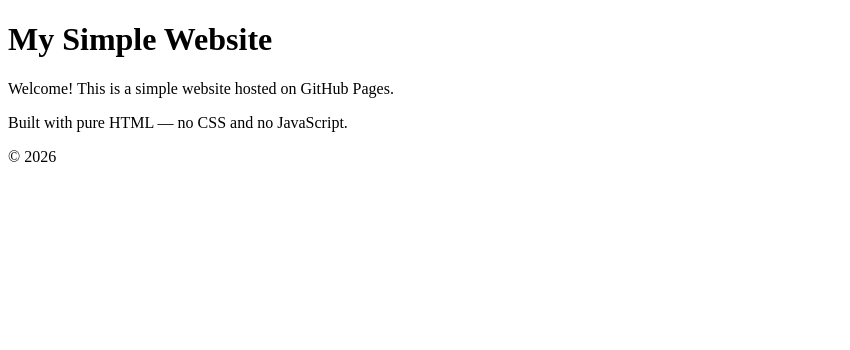
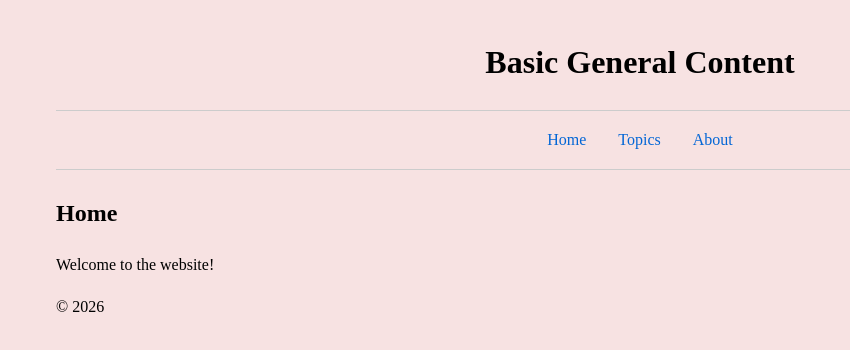
Before and after one commit to brijanya/a, a plain HTML site: page index.html in a window 1280 px wide. Shown: the whole page, without its empty margins (0-850 px from the left). Drawn offline with Linux system fonts and the light colour scheme.

Commit message:
Add topics, about, template pages and update nav links

```diff
--- /dev/null
+++ b/index.css
@@ -0,0 +1,42 @@
+* {
+    box-sizing: border-box;
+}
+
+body {
+    background-color: #f7e2e2;
+    max-width: 1200px;
+    margin: 0 auto;
+    padding: 16px;
+    /* font-family: system-ui, -apple-system, BlinkMacSystemFont, "Segoe UI", Roboto, sans-serif; */
+    line-height: 1.6;
+}
+
+header h1 {
+    text-align: center;
+}
+
+nav {
+    display: flex;
+    justify-content: center;
+    flex-wrap: wrap;
+    gap: 16px;
+    padding: 12px 0;
+    border-top: 1px solid #ccc;
+    border-bottom: 1px solid #ccc;
+    margin-bottom: 24px;
+}
+
+nav a {
+    text-decoration: none;
+    color: #0366d6;
+    padding: 4px 8px;
+}
+
+nav a:hover {
+    text-decoration: underline;
+}
+
+img {
+    max-width: 100%;
+    height: auto;
+}
--- a/index.html
+++ b/index.html
@@ -1,22 +1,32 @@
 <!DOCTYPE html>
 <html lang="en">
+
 <head>
     <meta charset="UTF-8">
     <meta name="viewport" content="width=device-width, initial-scale=1.0">
-    <title>My Simple Website</title>
+    <title>Home - Basic General Content</title>
+    <link rel="stylesheet" href="index.css">
 </head>
+
 <body>
     <header>
-        <h1>My Simple Website</h1>
+        <h1 align="center">Basic General Content</h1>
     </header>
 
+    <nav>
+        <a href="index.html">Home</a>
+        <a href="topics.html">Topics</a>
+        <a href="about.html">About</a>
+    </nav>
+
     <main>
-        <p>Welcome! This is a simple website hosted on GitHub Pages.</p>
-        <p>Built with pure HTML &mdash; no CSS and no JavaScript.</p>
+        <h2>Home</h2>
+        <p>Welcome to the website!</p>
     </main>
 
     <footer>
         <p>&copy; 2026</p>
     </footer>
 </body>
+
 </html>
```
Also changed, not shown: about.html (added, +32 -0 lines), template.html (added, +33 -0 lines), topics.html (added, +32 -0 lines), index.js (added).
